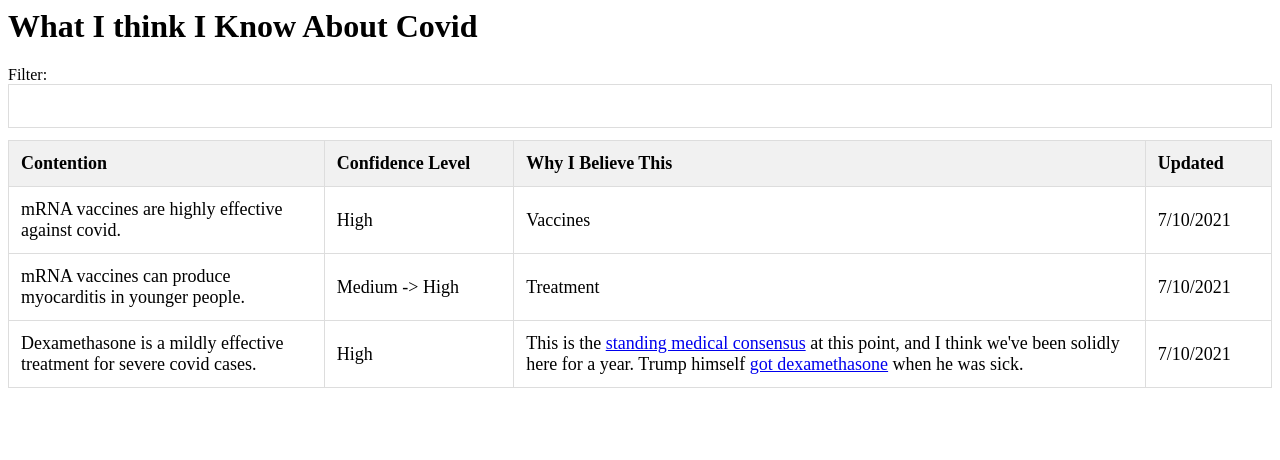
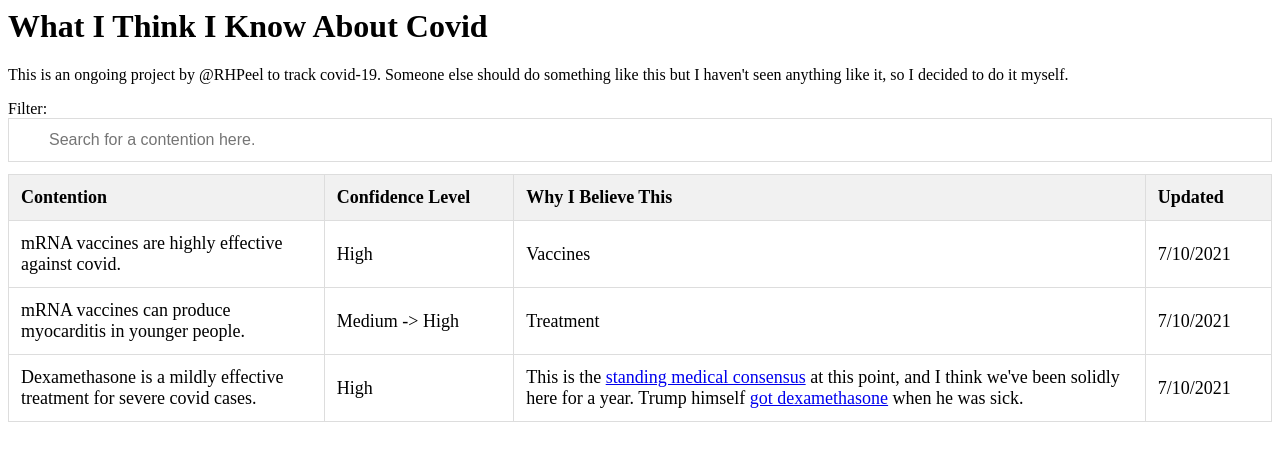
Before and after one commit to RHPeel/rhpeel.github.io, a plain HTML site: page index.html in a window 1280 px wide. Drawn offline with Linux system fonts and the light colour scheme.

Commit message:
Update index.html

```diff
--- a/index.html
+++ b/index.html
@@ -35,8 +35,10 @@
   </style>
 
   <body>
-  <h1>What I think I Know About Covid</h1>
+  <h1>What I Think I Know About Covid</h1>
 
+
+    <p>This is an ongoing project by @RHPeel to track covid-19. Someone else should do something like this but I haven't seen anything like it, so I decided to do it myself.</p>
 Filter: <script>
 function myFunction() {
   // Declare variables
@@ -61,7 +63,7 @@ function myFunction() {
 }
 </script>
 
-<input id="myInput" onkeyup="myFunction()" type="text" />
+<input id="myInput" onkeyup="myFunction()" placeholder="Search for a contention here." type="text" />
 
 <table id="myTable" border=1 cellpadding=1>
   <tbody><tr class="header">
@@ -89,3 +91,5 @@ function myFunction() {
     <td>7/10/2021</td>
   </tr>
 </tbody></table>
+  </body>
+</html>
```
